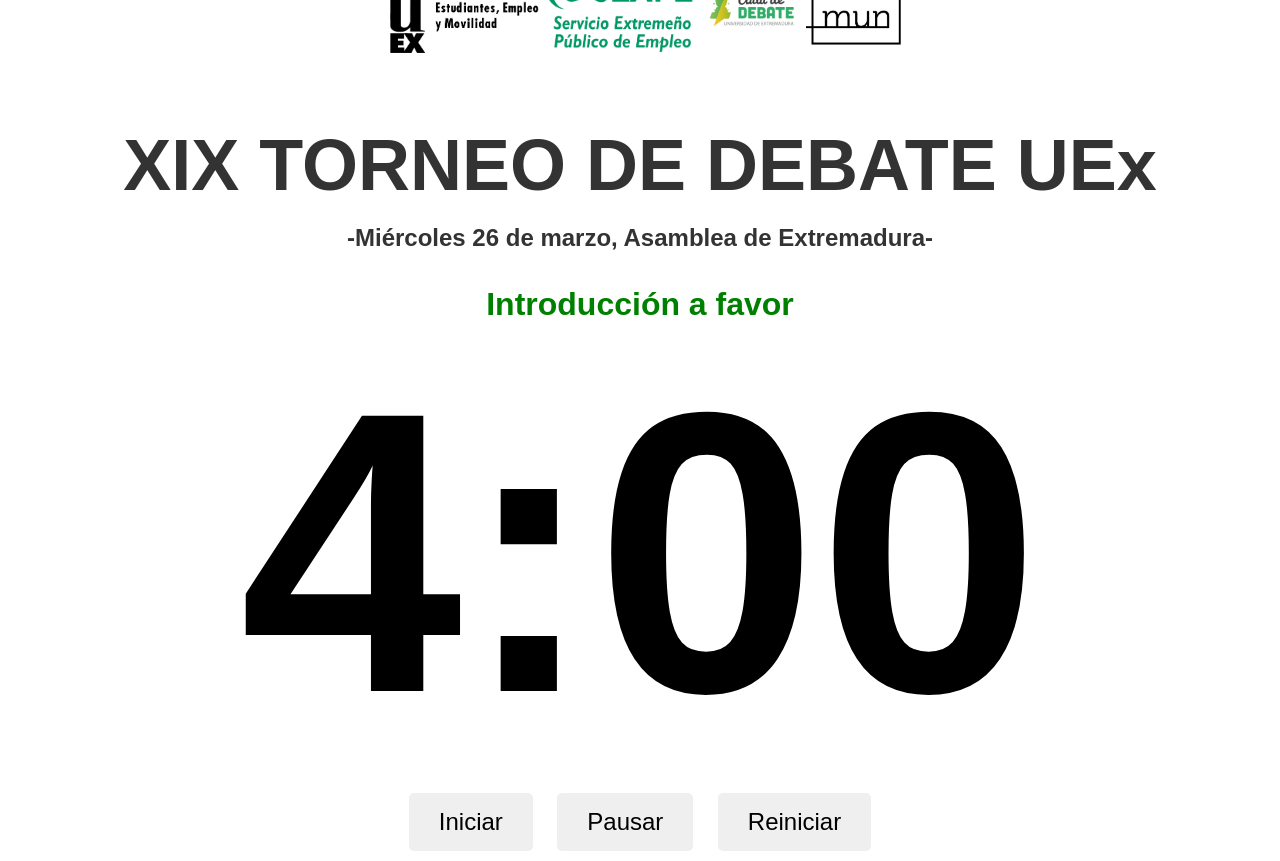
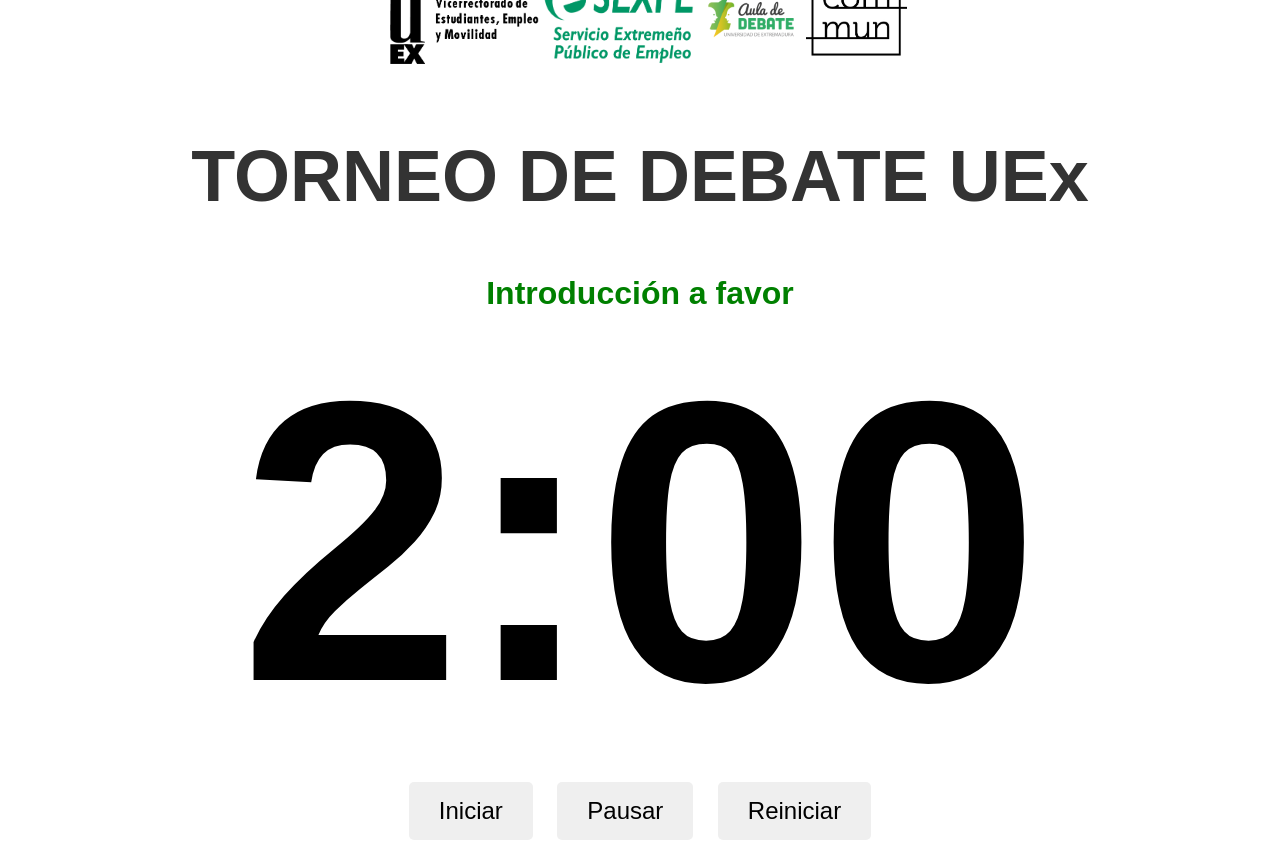
Before and after one commit to Javix01/CronoDebateUEx, a plain HTML site: page P3.html in a window 1280 px wide. Drawn offline with Linux system fonts and the light colour scheme; a web font is replaced by a local one.

Commit message:
Update P3.html
Cambios en los tiempos, título y subtítulo.

```diff
--- a/P3.html
+++ b/P3.html
@@ -113,8 +113,8 @@
     <img src="img/Aula-de-debate-UEx-COLOR-horizontall.png" alt="Aula de Debate">
     <img src="img/LOGO COMMUN.jpg" alt="Logo Commun">
 </div>
-<h1 class="title">XIX TORNEO DE DEBATE UEx</h1>
-<p class="subtitulo">-Miércoles 26 de marzo, Asamblea de Extremadura-</p>
+<h1 class="title">TORNEO DE DEBATE UEx</h1>
+<!-- <p class="subtitulo">-Martes 11 de noviembre-</p> -->
 <div id="phaseIndicator" class="phase-indicator favor">Introducción a favor</div>
 <div id="timer" class="timer">4:00</div>
 <div class="buttons">
@@ -125,14 +125,14 @@
 
 <script>
     let times = {
-        "Introducción a favor": 240,
-        "Introducción en contra": 240,
-        "Refutación 1 a favor": 300,
-        "Refutación 1 en contra": 300,
-        "Refutación 2 a favor": 300,
-        "Refutación 2 en contra": 300,
-        "Conclusión en contra": 180,
-        "Conclusión a favor": 180
+        "Introducción a favor": 120,
+        "Introducción en contra": 120,
+        "Refutación 1 a favor": 180,
+        "Refutación 1 en contra": 180,
+        "Refutación 2 a favor": 180,
+        "Refutación 2 en contra": 180,
+        "Conclusión en contra": 120,
+        "Conclusión a favor": 120
     };
     let currentPhase = "Introducción a favor";
     let timeLeft = times[currentPhase];
```
